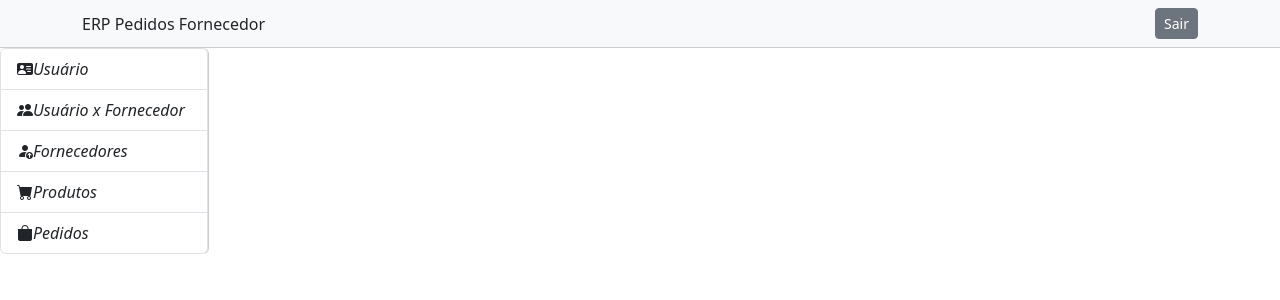
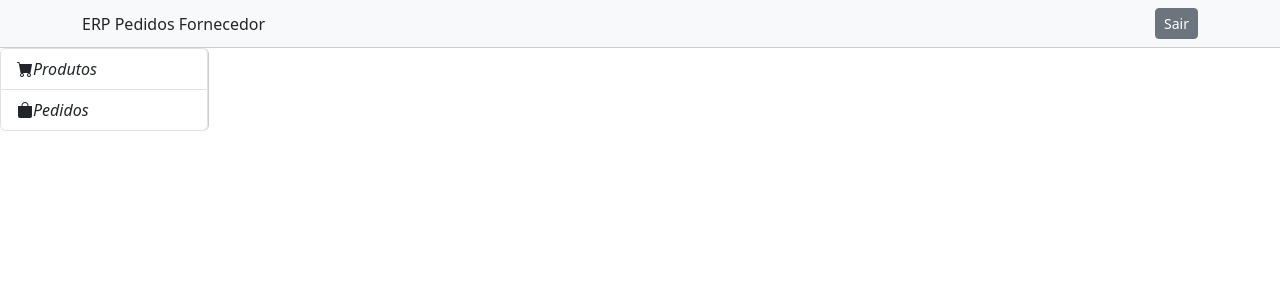
Before and after one commit to alevaristofig/teste_sgasoft_frontend, a Vue app: page / in a window 1280 px wide. Shown: the top 300 px of the page. Built offline with nearby package versions, Linux system fonts and the light colour scheme; sample sign-in values are in the browser's storage.

Commit message:
Implementação da restrição de acesso aos menus pelo usuario

```diff
--- a/src/mixins/UsuarioMixins.js
+++ b/src/mixins/UsuarioMixins.js
@@ -13,6 +13,7 @@ export default {
         senha: '',
         status: '',
         tipo: '',
+        tipoUsuario: '',
         classNome: false,
         classEmail: false,
         classSenha: false,
--- a/src/views/HomeView.vue
+++ b/src/views/HomeView.vue
@@ -15,13 +15,23 @@
 
     <div class="d-flex">
       <div class="list-group menu_esquerdo">
-        <router-link class="list-group-item" :to="{ name: 'usuario'}" exact-active-class="true">
+        <router-link
+          class="list-group-item"
+          :to="{ name: 'usuario'}"
+          v-if="tipoUsuario == 'A'"
+          >
           <i class="bi bi-person-vcard-fill">Usuário</i>
         </router-link>
-        <router-link class="list-group-item" :to="{ name: 'usuariofornecedor'}" exact-active-class="true">
+        <router-link
+          class="list-group-item"
+          :to="{ name: 'usuariofornecedor'}"
+          v-if="tipoUsuario == 'A'">
           <i class="bi bi-people-fill">Usuário x Fornecedor</i>
         </router-link>
-        <router-link class="list-group-item" :to="{ name: 'fornecedor'}" exact-active-class="true">
+        <router-link
+          class="list-group-item"
+          :to="{ name: 'fornecedor'}"
+          v-if="tipoUsuario == 'A'">
           <i class="bi bi-person-fill-up">Fornecedores</i>
         </router-link>
         <router-link class="list-group-item" :to="{ name: 'produto'}" exact-active-class="true">
@@ -49,6 +59,8 @@
           if(sessionStorage.getItem('token') === null) {
             this.$router.push({ name: 'login'});
           }
+
+          this.tipoUsuario = sessionStorage.getItem('tipo');
         }
     }
 </script>
```
